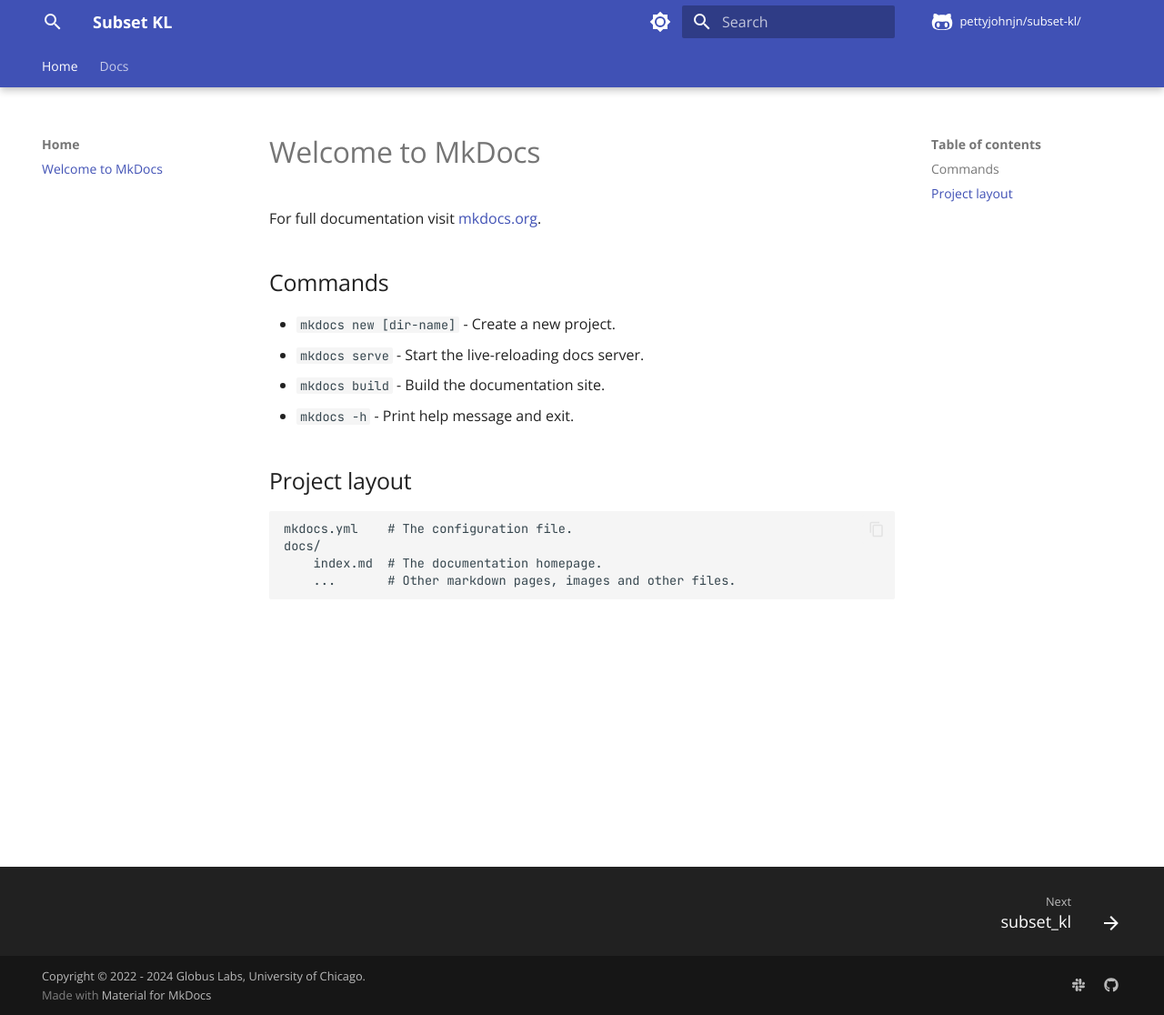
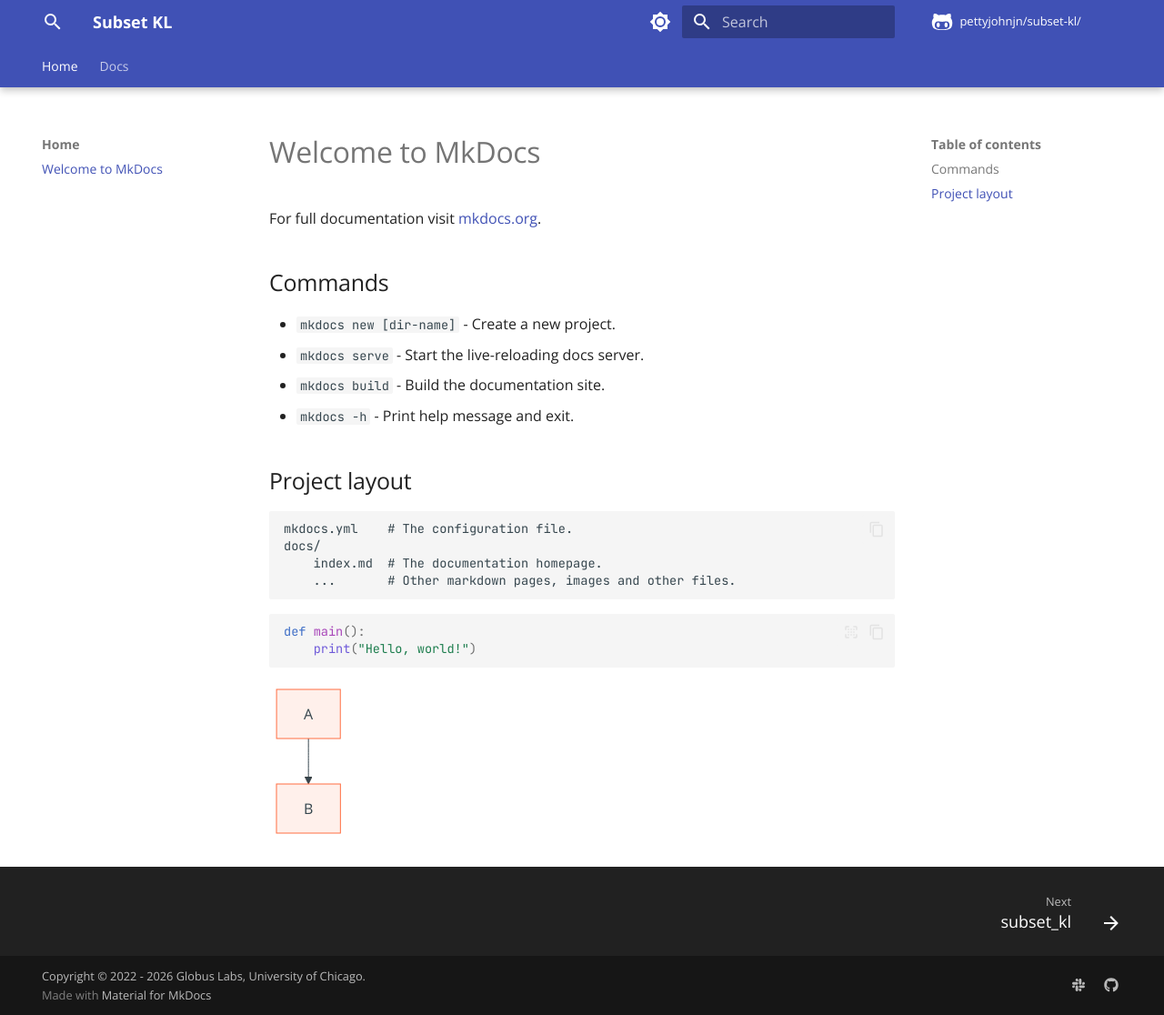
Before and after one commit to pettyjohnjn/subset-kl, an MkDocs documentation site: the page built from docs/index.md, in a window 1280 px wide and 1116 px high. Shown: the whole window at 91% size. Built offline with MkDocs 1.6.1 and Material for MkDocs 9.7.7, drawn with Linux system fonts in a browser that asks for light colours; comment, search, counter and statistics services are not loaded.

Commit message:
final touches before pr

````diff
--- a/docs/index.md
+++ b/docs/index.md
@@ -15,3 +15,15 @@
     docs/
         index.md  # The documentation homepage.
         ...       # Other markdown pages, images and other files.
+
+
+```python
+def main():
+    print("Hello, world!")
+```
+
+```mermaid
+flowchart
+    direction LR
+    A-->B
+```
--- a/mkdocs.yml
+++ b/mkdocs.yml
@@ -27,7 +27,7 @@
   - Docs: docs/
 
 copyright:
-  Copyright &copy; 2022 - 2024 Globus Labs, University of Chicago.
+  Copyright &copy; 2022 - 2026 Globus Labs, University of Chicago.
 
 ########################################################################################################################
 ########################################################################################################################
--- a/pyproject.toml
+++ b/pyproject.toml
@@ -37,8 +37,6 @@
 ]
 
 dependencies = [
-    "mkdocs-mermaid2-plugin>=1.2.3",
-    "properdocs>=1.6.7",
     "torch>=1.10.0",
 ]
 
@@ -61,6 +59,9 @@
     "mkdocs-section-index>=0.3.11",
     "mkdocstrings>=0.30.1",
     "mkdocstrings-python>=1.18.2",
+    "mkdocs-mermaid2-plugin>=1.2.3",
+    "properdocs>=1.6.7",
+    "black>=25.11.0",
 ]
 
 [project.urls]
````
Also changed, not shown: src/subset_kl/__init__.py (+5 -7 lines), 2 other files.
